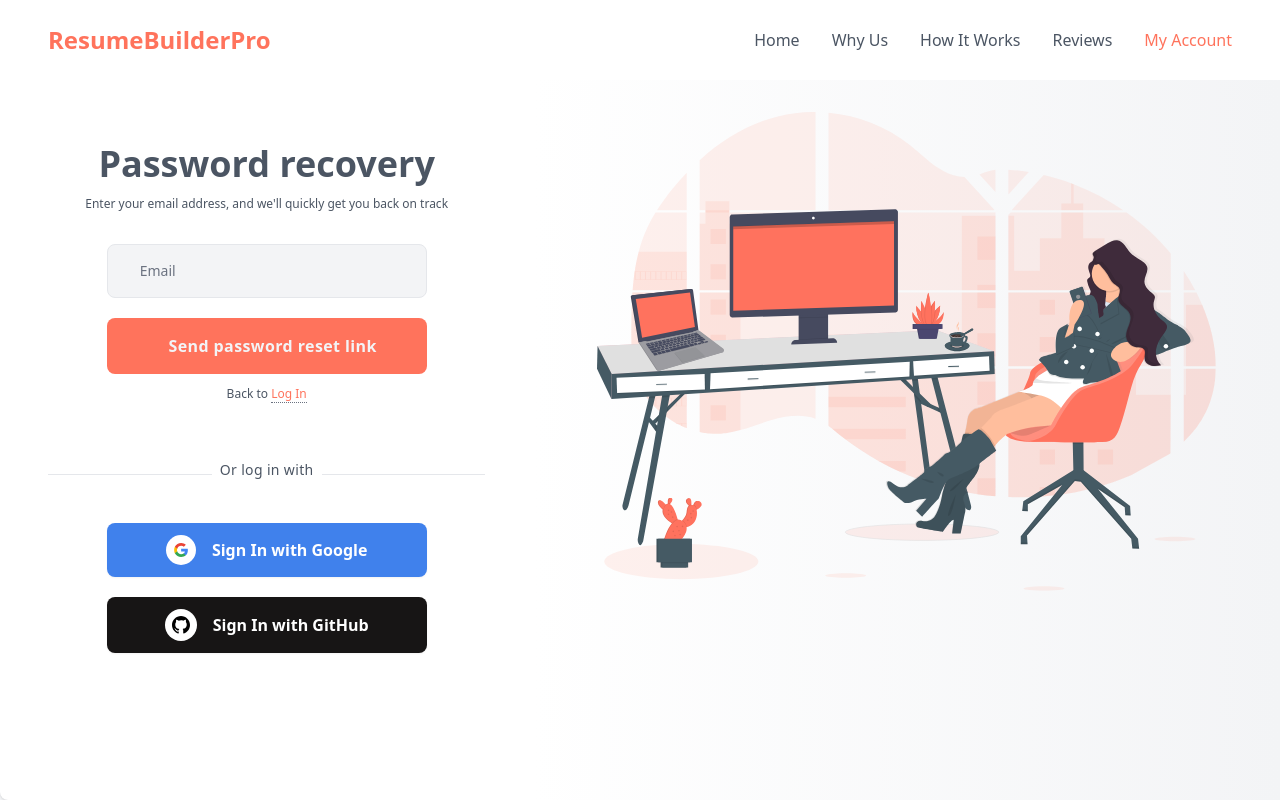
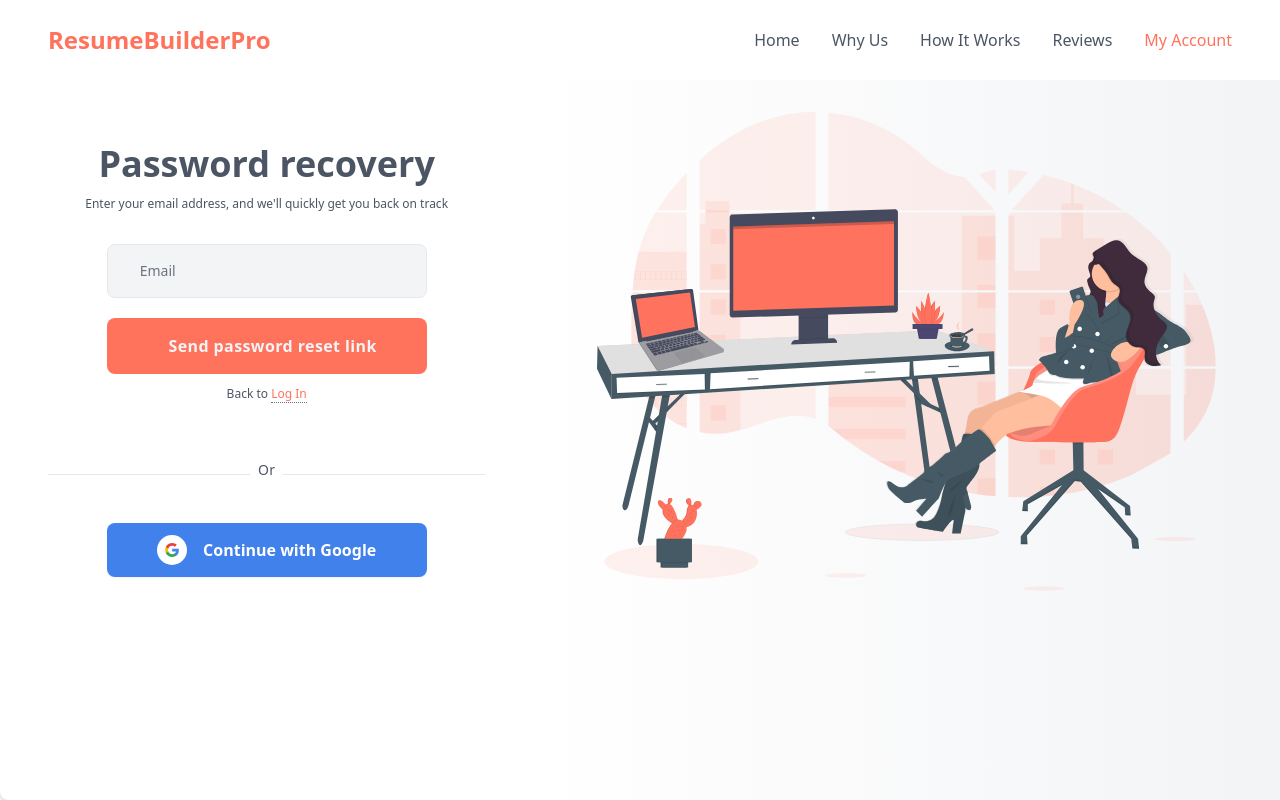
Before and after one commit to alis06922/resume-builder-pro, a React (Vite) app: page /password/reset in a window 1280 px wide. Built offline with nearby package versions, Linux system fonts and the light colour scheme.

Commit message:
bug fixes

```diff
--- a/src/components/ForgotPassword.tsx
+++ b/src/components/ForgotPassword.tsx
@@ -1,5 +1,5 @@
 import { Link } from 'react-router-dom'
-import githubIcon from '../assets/icons/github.svg'
+// import githubIcon from '../assets/icons/github.svg'
 import googleIcon from '../assets/icons/google.svg'
 import loginBg from '../assets/login-bg.svg'
 
@@ -35,7 +35,7 @@ function ForgotPassword() {
                                 <div className="my-12 border-b text-center">
                                     <div
                                         className="leading-none px-2 inline-block text-sm text-gray-600 tracking-wide font-medium bg-white transform translate-y-1/2">
-                                        Or log in with
+                                        Or
                                     </div>
                                 </div>
                                 <div className="flex flex-col items-center">
@@ -45,11 +45,11 @@ function ForgotPassword() {
                                             <img src={googleIcon} />
                                         </div>
                                         <span className="ml-4 text-white">
-                                            Sign In with Google
+                                            Continue with Google
                                         </span>
                                     </button>
 
-                                    <button
+                                    {/* <button
                                         className="w-full max-w-xs font-bold shadow-sm rounded-lg py-3 bg-[#171515]  flex items-center justify-center transition-all duration-300 ease-in-out focus:outline-none hover:shadow focus:shadow-sm focus:shadow-outline mt-5">
                                         <div className="bg-white p-1 rounded-full">
                                             <img src={githubIcon} />
@@ -57,7 +57,7 @@ function ForgotPassword() {
                                         <span className="ml-4 text-white">
                                             Sign In with GitHub
                                         </span>
-                                    </button>
+                                    </button> */}
 
                                 </div>
                             </div>
--- a/src/components/Login.tsx
+++ b/src/components/Login.tsx
@@ -1,5 +1,5 @@
 import { Link } from 'react-router-dom'
-import githubIcon from '../assets/icons/github.svg'
+// import githubIcon from '../assets/icons/github.svg'
 import googleIcon from '../assets/icons/google.svg'
 import loginBg from '../assets/login-bg.svg'
 
@@ -21,11 +21,11 @@ function Login() {
                                             <img src={googleIcon} />
                                         </div>
                                         <span className="ml-4 text-white">
-                                            Sign In with Google
+                                            Continue with Google
                                         </span>
                                     </button>
 
-                                    <button
+                                    {/* <button
                                         className=" w-full max-w-xs font-bold shadow-sm rounded-lg py-3 bg-[#171515] flex items-center justify-center transition-all duration-300 ease-in-out focus:outline-none hover:shadow focus:shadow-sm focus:shadow-outline mt-5">
                                         <div className="bg-white p-1 rounded-full">
                                             <img src={githubIcon} />
@@ -33,7 +33,7 @@ function Login() {
                                         <span className="ml-4 text-white">
                                             Sign In with GitHub
                                         </span>
-                                    </button>
+                                    </button> */}
                                 </div>
 
                                 <div className="my-12 border-b text-center">
--- a/src/components/Sidebar.tsx
+++ b/src/components/Sidebar.tsx
@@ -1,5 +1,5 @@
 import { MoreVertical, ChevronLast, ChevronFirst } from "lucide-react"
-import { useContext, createContext, useState, ReactNode } from "react"
+import { useContext, createContext, useState, ReactNode, useEffect } from "react"
 import { Link } from "react-router-dom";
 
 
@@ -23,8 +23,25 @@ const SidebarContext = createContext<SidebarContextProps | undefined>(undefined)
 export default function Sidebar({ children }: SidebarProps) {
     const [expanded, setExpanded] = useState(true)
 
+    useEffect(() => {
+        const handleResize = () => {
+            if (window.matchMedia("(max-width: 768px)").matches) {
+                setExpanded(false);
+            } else {
+                setExpanded(true);
+            }
+        };
+
+        handleResize();
+        window.addEventListener("resize", handleResize);
+
+        return () => {
+            window.removeEventListener("resize", handleResize);
+        };
+    }, []);
+
     return (
-        <aside className="h-screen">
+        <aside className="h-screen sticky top-0">
             <nav className="h-full flex flex-col bg-white border-r shadow-sm">
                 <div className="p-4 pb-2 flex justify-between items-center">
                     <p className={`overflow-hidden transition-all ${expanded ? "px-3 w-35" : "w-0"}`}>
--- a/src/components/SignUp.tsx
+++ b/src/components/SignUp.tsx
@@ -1,5 +1,5 @@
 import { Link } from 'react-router-dom'
-import githubIcon from '../assets/icons/github.svg'
+// import githubIcon from '../assets/icons/github.svg'
 import googleIcon from '../assets/icons/google.svg'
 import userAddIcon from '../assets/icons/user-add.svg'
 import loginBg from '../assets/login-bg.svg'
@@ -22,11 +22,11 @@ function SignUp() {
                                             <img src={googleIcon} />
                                         </div>
                                         <span className="ml-4 text-white">
-                                            Sign Up with Google
+                                            Continue with Google
                                         </span>
                                     </button>
 
-                                    <button
+                                    {/* <button
                                         className="w-full max-w-xs font-bold shadow-sm rounded-lg py-3  bg-[#171515] flex items-center justify-center transition-all duration-300 ease-in-out focus:outline-none hover:shadow focus:shadow-sm focus:shadow-outline mt-5">
                                         <div className="bg-white p-1 rounded-full">
                                             <img src={githubIcon} />
@@ -34,7 +34,7 @@ function SignUp() {
                                         <span className="ml-4 text-white">
                                             Sign Up with GitHub
                                         </span>
-                                    </button>
+                                    </button> */}
                                 </div>
 
                                 <div className="my-12 border-b text-center">
--- a/src/pages/SideBarPage.tsx
+++ b/src/pages/SideBarPage.tsx
@@ -1,5 +1,5 @@
 import Sidebar, { SidebarItem } from '../components/Sidebar'
-import { LifeBuoy, Receipt, Boxes, Package, UserCircle, BarChart3, LayoutDashboard, Settings } from "lucide-react"
+import { LifeBuoy, UserCircle, FileClock, LayoutDashboard, Settings, LayoutTemplate } from "lucide-react"
 
 
 function SideBarPage() {
@@ -7,12 +7,11 @@ function SideBarPage() {
         <main className='app'>
             <Sidebar>
                 <SidebarItem icon={<LayoutDashboard size={20} />} text='Dashbaord' alert />
-                <SidebarItem icon={<BarChart3 size={20} />} text='Statistics' />
-                <SidebarItem icon={<UserCircle size={20} />} text='Users' />
-                <SidebarItem icon={<Boxes size={20} />} text='Inventory' />
-                <SidebarItem icon={<Package size={20} />} text='Orders' alert />
-                <SidebarItem icon={<Receipt size={20} />} text='Billings' />
+                {/* <SidebarItem icon={<BadgePlus size={20} />} text='Create New' /> */}
+                <SidebarItem icon={<LayoutTemplate size={20} />} text='Templates' />
+                <SidebarItem icon={<FileClock size={20} />} text='History' />
                 <hr className='my-3' />
+                <SidebarItem icon={<UserCircle size={20} />} text='Profile' />
                 <SidebarItem icon={<Settings size={20} />} text='Settings' />
                 <SidebarItem icon={<LifeBuoy size={20} />} text='Help' />
 
```
